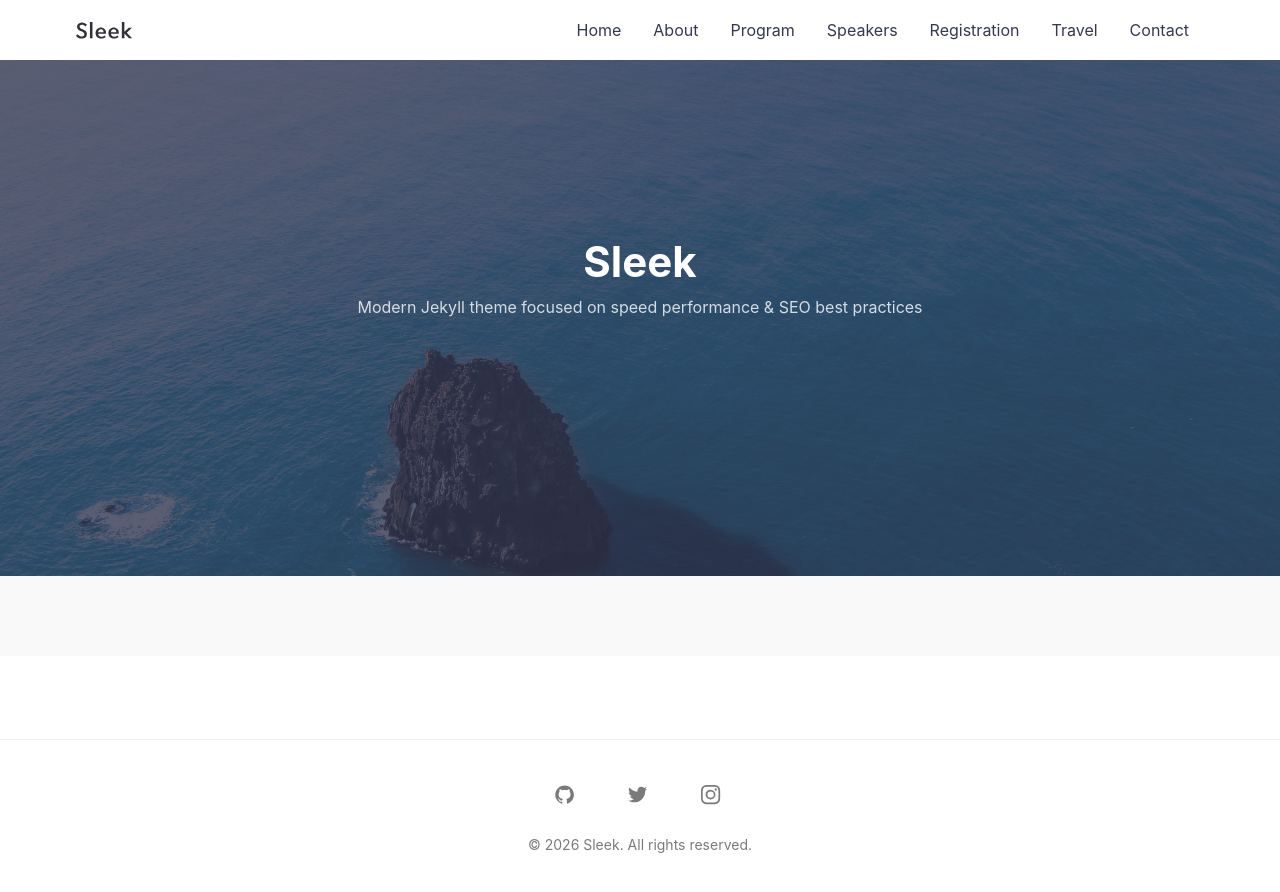
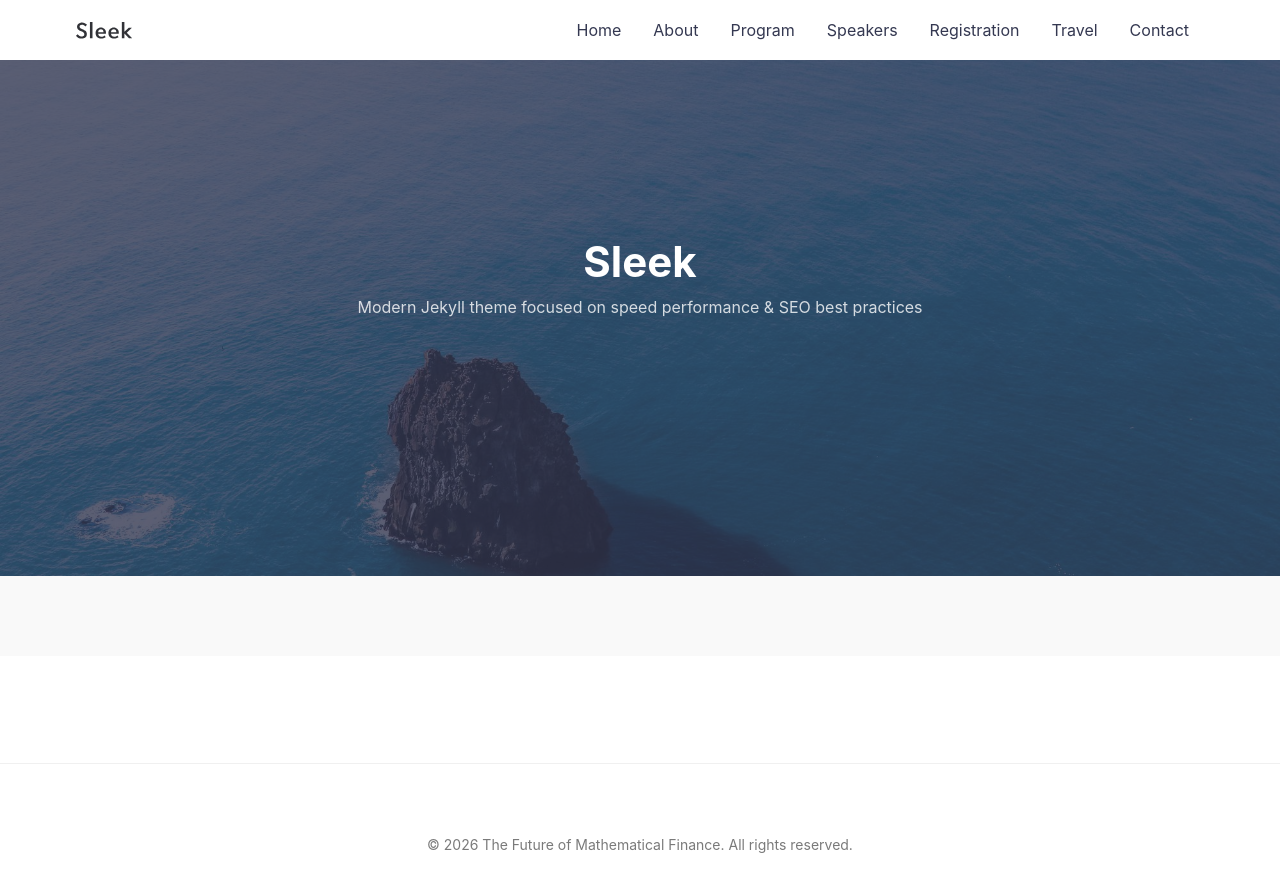
Before and after one commit to UofTStatsci/fmf200.github.io, a Jekyll site: the page built from index.md, in a window 1280 px wide. Shown: the top 892 px of the page. Built offline with Jekyll 4.4.1, drawn with Linux system fonts in a browser that asks for light colours; some of the changed lines change nothing that is shown.

Commit message:
Update _config.yml

```diff
--- a/_config.yml
+++ b/_config.yml
@@ -1,31 +1,26 @@
-title: Sleek # your site title
-author: GitHub User
-email: your-email@domain.com # email for form submission, you also have to change it in _js/scripts.js
-description: > # this means to ignore newlines until "baseurl:"
-  Write an awesome description for your new site here. You can edit this
-  line in _config.yml. It will appear in your document head meta (for
-  Google search results) and in your feed.xml site description.
-baseurl: "/" # the subpath of your site, e.g. /blog
-url: "https://janczizikow.github.io/sleek" # the base hostname & protocol for your site, e.g. http://example.com
-twitter_username: jan_czizikow # replace with your_twitter_username or comment to remove link from footer
-github_username:  janczizikow # replace with your_github_username or comment to remove link from footer
-instagram_username: shanlongjj # replace with your_instagram_username or comment to remove link from footer
+title: "The Future of Mathematical Finance"
+author: "Department of Statistical Sciences, University of Toronto"
+email: "communications.statistics@utoronto.ca"
+
+description: >
+  The Future of Mathematical Finance: Celebrating U of T at 200 brings
+  together researchers and leaders in mathematical finance at the
+  University of Toronto.
+
+# Site URL
+baseurl: "/fmf200.github.io"
+url: "https://uoftstatsci.github.io"
+
+# Social metadata
 social:
-  name: Your Name
+  name: "Department of Statistical Sciences, University of Toronto"
   links:
-    - https://twitter.com/BenBalter
-    - https://www.facebook.com/ben.balter
-    - https://www.linkedin.com/in/BenBalter
-    - https://plus.google.com/+BenBalter
-    - https://github.com/benbalter
-    - https://keybase.io/benbalter
-
-disqus:
-  shortname: janczizikow # to enable comments replace with your_disqus_shortname
+    - https://www.statistics.utoronto.ca/
 
 # Build settings
 markdown: kramdown
-highlighter: rouge # or pygments or null
+highlighter: rouge
+
 exclude:
   - README.md
   - node_modules
```
